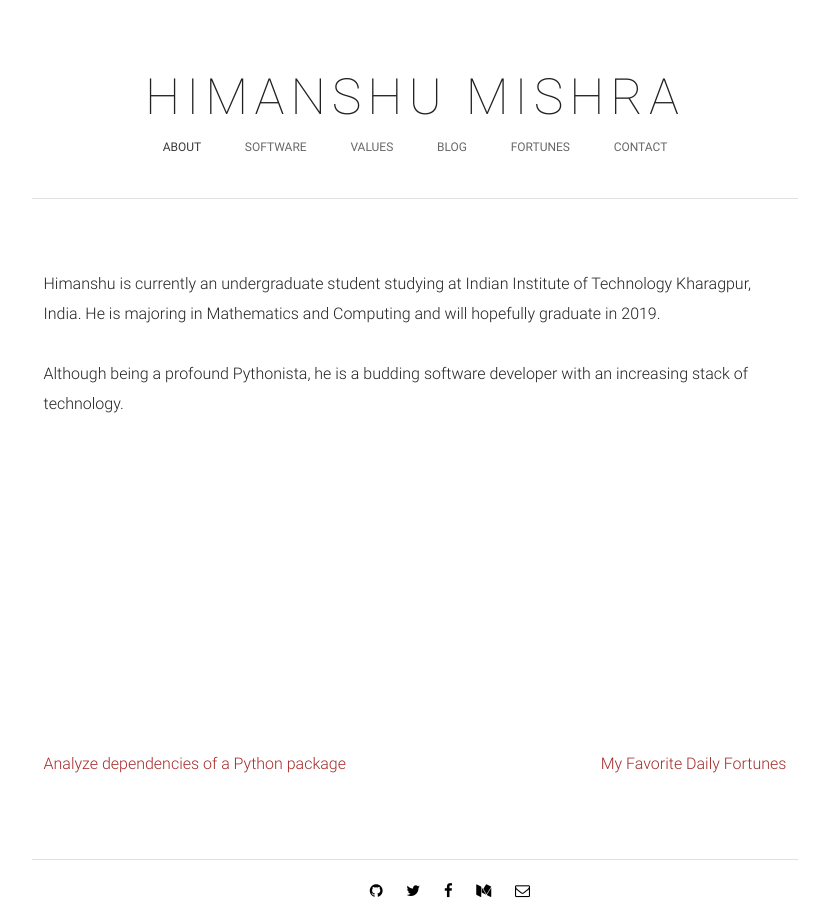
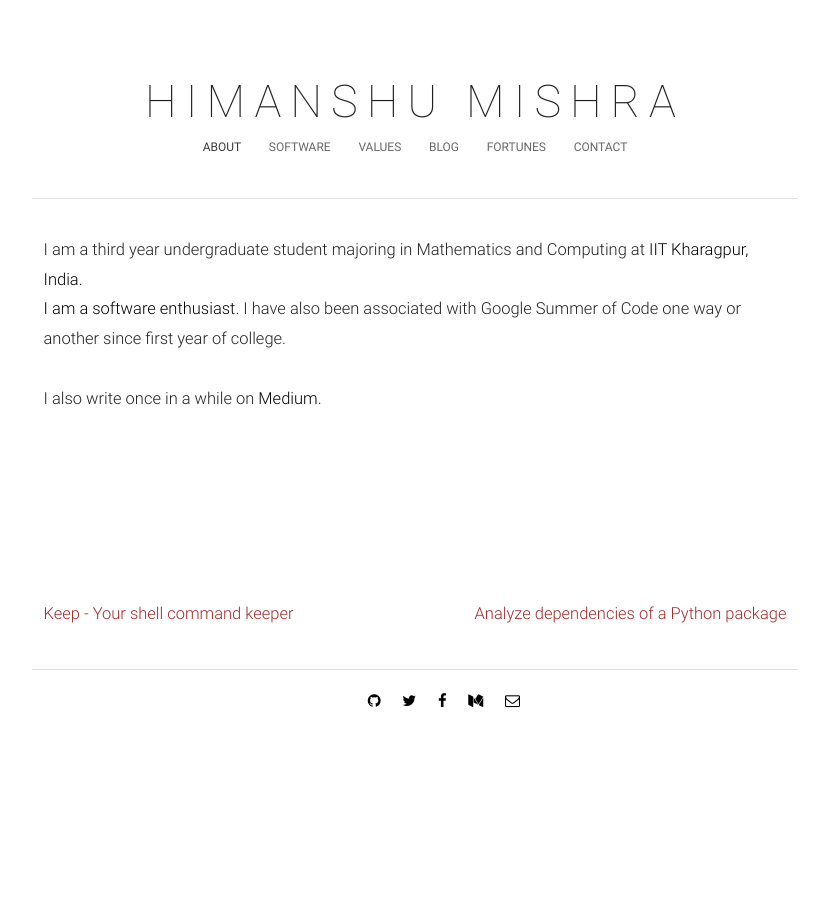
Before and after one commit to Parth-Vader/Site, a Flask app: page / in a window 1280 px wide. Shown: the whole page, without its empty margins (225-1054 px from the left). After the commit the page ends 708 px from the top, so only its background shows below. Run offline with Flask 2, Linux system fonts and the light colour scheme; some libraries are stand-ins or nearby versions.

Commit message:
Update website with a lot of changes 1. Update font sizes 2. Update content

```diff
--- a/static/css/home/main.css
+++ b/static/css/home/main.css
@@ -1,42 +1,38 @@
 .head {
 	text-transform: uppercase;
 	text-align: center;
-	letter-spacing: 6px;
-	font-size: 50px;
+	letter-spacing: 0.2em;
+	font-size: 3em;
 	font-weight: 200;
-	margin-top: 60px;
+	margin-top: 1.5em;
 }
 
 .tab {
 	text-transform: uppercase;
 	text-align: center;
-	margin-top: 40px;
-	font-size: 12px;
+	margin-top: 2em;
+	font-size: 0.8em;
 	color: rgba(0, 0, 0, 0.6);
 }
 
 .highlighted-tab{
 	text-transform: uppercase;
 	text-align: center;
-	margin-top: 40px;
-	font-size: 12px;
+	margin-top: 2em;
+	font-size: 0.8em;
 	color: rgba(56, 56, 56);
 }
 
 #tabs a {
-	padding-left: 20px;
-	padding-right: 20px;
-}
-
-.divider {
-	margin-top: 40px;
+	padding-left: 1em;
+	padding-right: 1em;
 }
 
 .doc {
-	margin-top: 50px;
+	margin-top: 1em;
 	font-weight: 300;
-	font-size: 16px;
-	line-height: 30px;
+	font-size: 1.1em;
+	line-height: 1.8em;
 }
 
 a {
@@ -45,12 +41,12 @@ a {
 }
 
 i {
-	margin-left: 20px;
+	margin-left: 1.2em;
 	text-align: center;
 }
 
 .p-name {
-	font-size: 24px;
+	font-size: 1.5em;
 	letter-spacing: 0.5px;
 	padding-top: 80px;
 }
--- a/templates/home/contact.html
+++ b/templates/home/contact.html
@@ -17,7 +17,7 @@
                 <a class="tab" href="/blog">Blog</a>
                 <a class="tab" href="/mfdf">Fortunes</a>
                 <a class="highlighted-tab" href="/contact">Contact</a>
-                <div class="divider col s10 offset-s1"></div>
+                <div style="margin-top: 40px" class="divider col s10 offset-s1"></div>
             </div>
         </div>
 
--- a/templates/home/index.html
+++ b/templates/home/index.html
@@ -3,7 +3,7 @@
 
 <head>
     <meta http-equiv="Content-Type" content="text/html; charset=UTF-8">
-    <meta name="viewport" content="user-scalable = no">
+    <meta name="viewport" content="width=device-width, initial-scale=1">
     <title>Himanshu Mishra | OrkoHunter</title>
 </head>
 <body>
@@ -17,27 +17,27 @@
                 <a class="tab" href="/blog">Blog</a>
                 <a class="tab" href="/mfdf">Fortunes</a>
                 <a class="tab" href="/contact">Contact</a>
-                <div class="divider col s10 offset-s1"></div>
+                <div style="margin-top: 40px" class="divider col s10 offset-s1"></div>
             </div>
         </div>
 
         <div class="row">
             <div class="col s10 offset-s1 doc">
-                Himanshu is currently an undergraduate student studying at Indian Institute of Technology Kharagpur, India. He is majoring in Mathematics and Computing and will hopefully graduate in 2019.<br><br>
-                Although being a profound Pythonista, he is a budding software developer with an increasing stack of
-                technology.<br><br><br><br><br><br><br><br><br><br><br><br>
-                <div class="row">
+                I am a third year undergraduate student majoring in Mathematics and Computing at <a target="_blank" href="http://www.iitkgp.ac.in/">IIT Kharagpur, India.</a><br>
+                <a href="/values">I am a software enthusiast</a>. I have also been associated with Google Summer of Code one way or another since first year of college.<br><br>
+                I also write once in a while on <a href="/blog">Medium</a>.
+                <div style="margin-top: 25%" class="row">
                     <div class="col s6">
-                        <a style="color: brown" target="_blank" href="/depends">Analyze dependencies of a Python package</a>
+                        <a style="color: brown" target="_blank" href="/keep">Keep - Your shell command keeper   </a>
                     </div>
                     <div class="col s6" style="text-align: right;">
-                        <a style="color: brown" target="_blank" href="/mfdf">My Favorite Daily Fortunes</a>
+                        <a style="color: brown" href="/depends">Analyze dependencies of a Python package</a>
                     </div>
                 </div>
             </div>
         </div>
 
-        <div class="row" style="margin-top:20px">
+        <div class="row">
             <div class="col s10 offset-s1 divider"></div>
         </div>
 
```
Also changed, not shown: templates/home/projects.html (+18 -15 lines).
